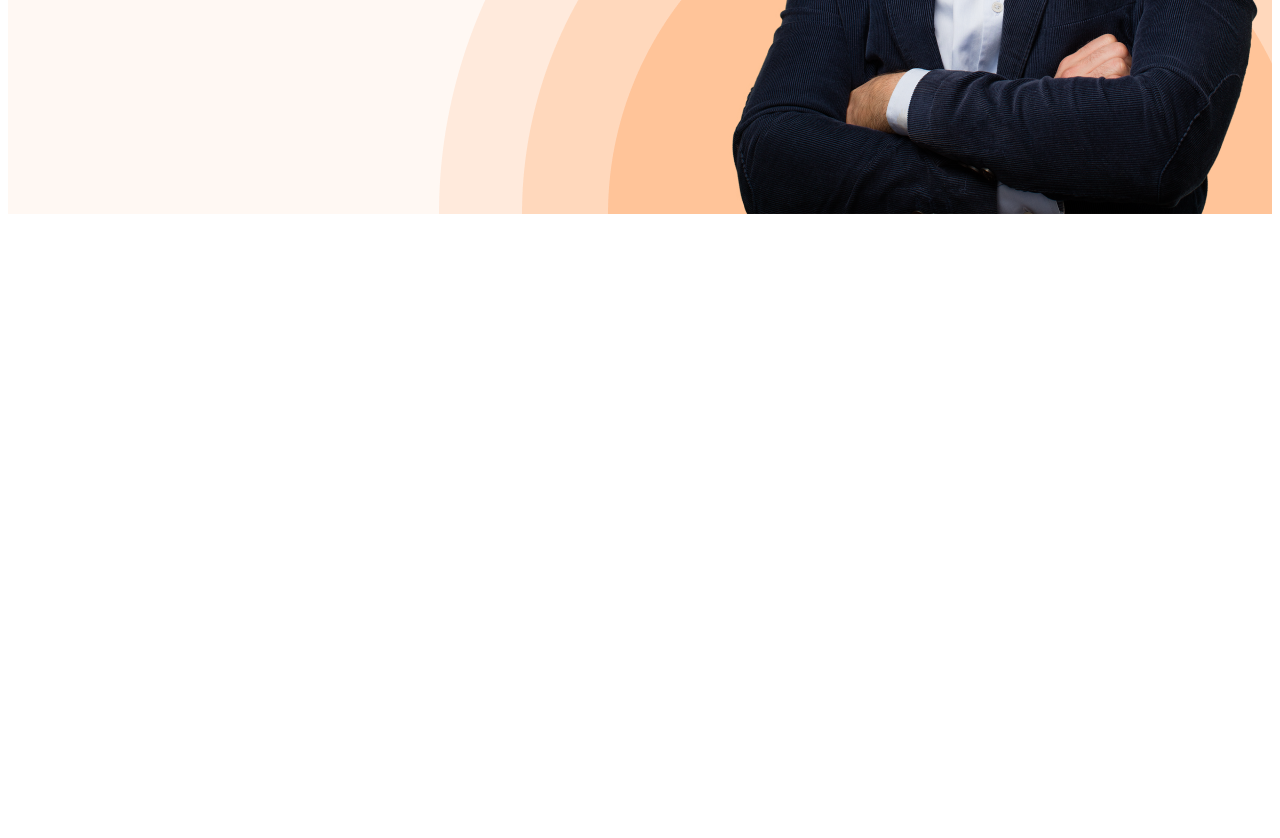
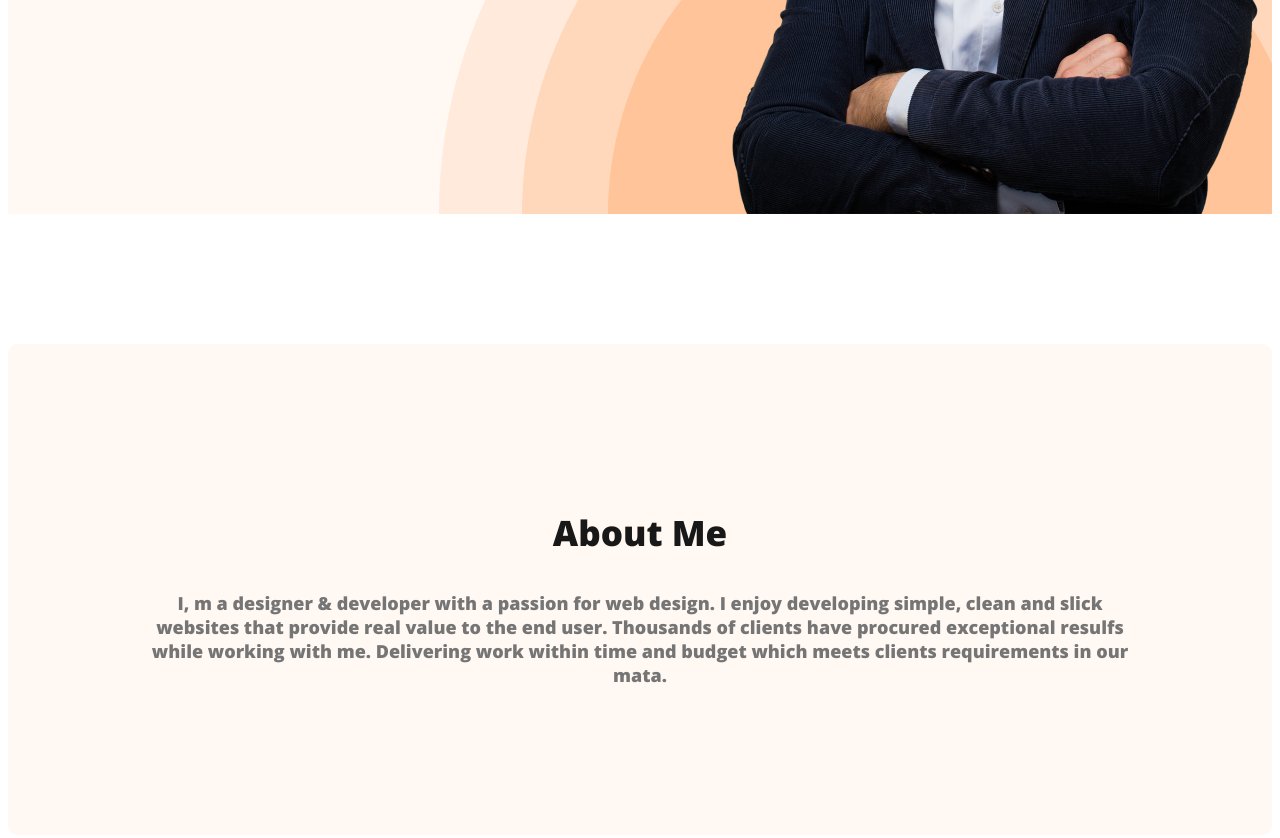
Before and after one commit to morshed93/Web-Developer-Portfolio, a plain HTML site: page index.html in a window 1280 px wide. Shown: the part 651-1489 px from the top of the page. Before the commit the page ends 873 px from the top, so only its background shows below. Drawn offline with nearby package versions, Linux system fonts and the light colour scheme.

Commit message:
about section create

```diff
--- a/index.html
+++ b/index.html
@@ -38,7 +38,15 @@
 
 
 
-    <main></main>
+    <main>
+        <section class="about" >
+            <h3 class="section-title">About Me</h3>
+            <p class="section-description">I, m a designer & developer with a passion for web design. I enjoy developing simple, clean and slick websites that provide real value to the end user. Thousands of clients have procured exceptional resulfs while working with me. Delivering work within time and budget which meets clients requirements in our mata.</p>
+
+
+        </section>
+
+    </main>
     <footer></footer>
 </body>
 </html>
--- a/styles/portfolio.css
+++ b/styles/portfolio.css
@@ -48,3 +48,22 @@ nav a{
 .banner .pofile-picture{
     width: 500px;
 }
+
+/* main section  */
+.about{
+    padding: 130px;
+    border-radius: 10px;
+    background: #FFF8F3;
+    margin: 130px 0 ;
+}
+.section-title{
+    color:  #181818;
+text-align: center;
+font-size: 35px;
+font-weight: 700;
+}
+.section-description{
+    color:  #757575;
+text-align: center;
+font-size: 18px;
+}
```
